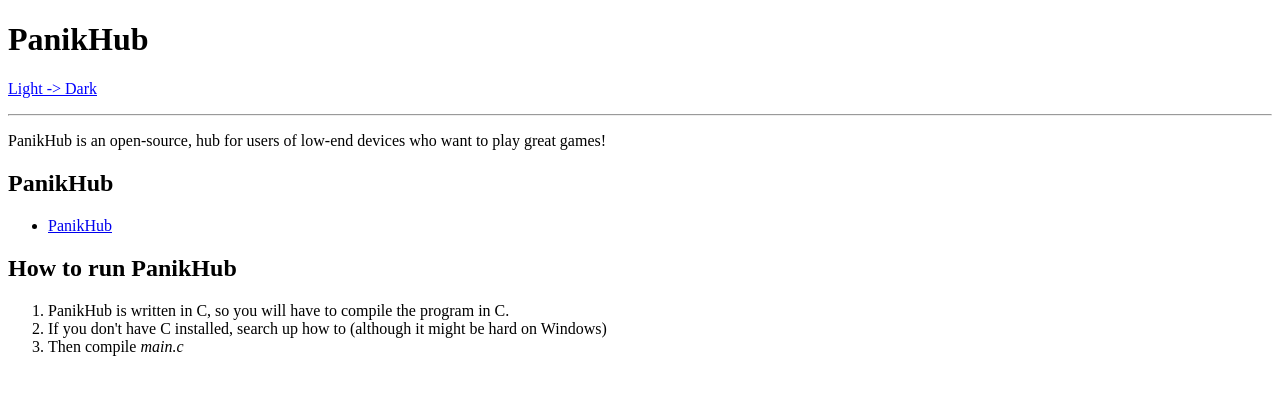
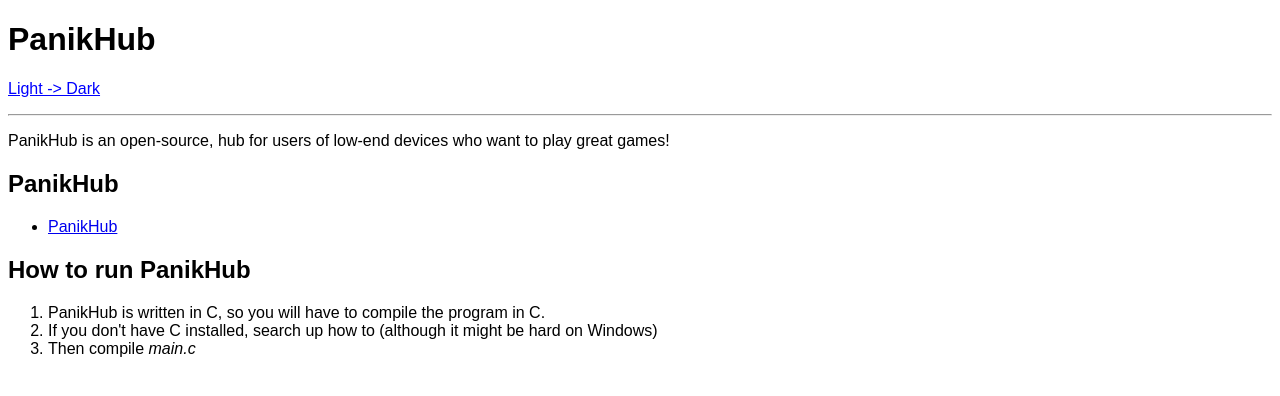
Before and after one commit to PanikNub/paniknub.github.io, a plain HTML site: page index.html in a window 1280 px wide. Drawn offline with Linux system fonts and the light colour scheme.

Commit message:
Add files via upload

```diff
--- a/index.html
+++ b/index.html
@@ -14,6 +14,10 @@
 			.modeSwitch{
 				background: black;
 				color: white;
+			}
+
+			body{
+				font-family: sans-serif, Verdana;
 			}
 		</style>
 	</head>
```
